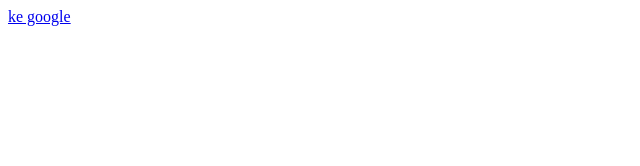
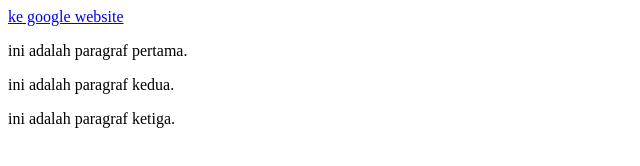
Before and after one commit to danialmuhammad752-collab/Bootcamp-6-DN, a plain HTML site: page sesi-1/index.html in a window 1280 px wide. Shown: the whole page, without its empty margins (0-640 px from the left). Drawn offline with Linux system fonts and the light colour scheme.

Commit message:
penambahan paragraf

```diff
--- a/sesi-1/index.html
+++ b/sesi-1/index.html
@@ -6,6 +6,9 @@
     <title>Document</title>
 </head>
 <body>
-    <a href="https://google.com">ke google</a>
+    <a href="https://google.com">ke google website</a>
+    <p>ini adalah paragraf pertama.</p>
+    <p>ini adalah paragraf kedua.</p>
+    <p>ini adalah paragraf ketiga.</p>
 </body>
 </html>
```
